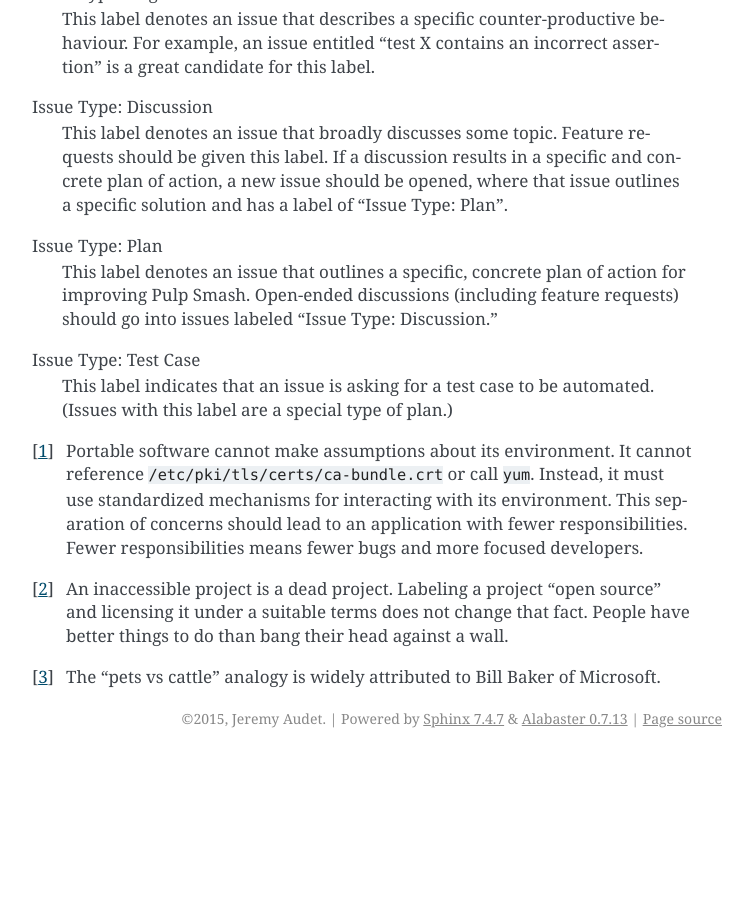
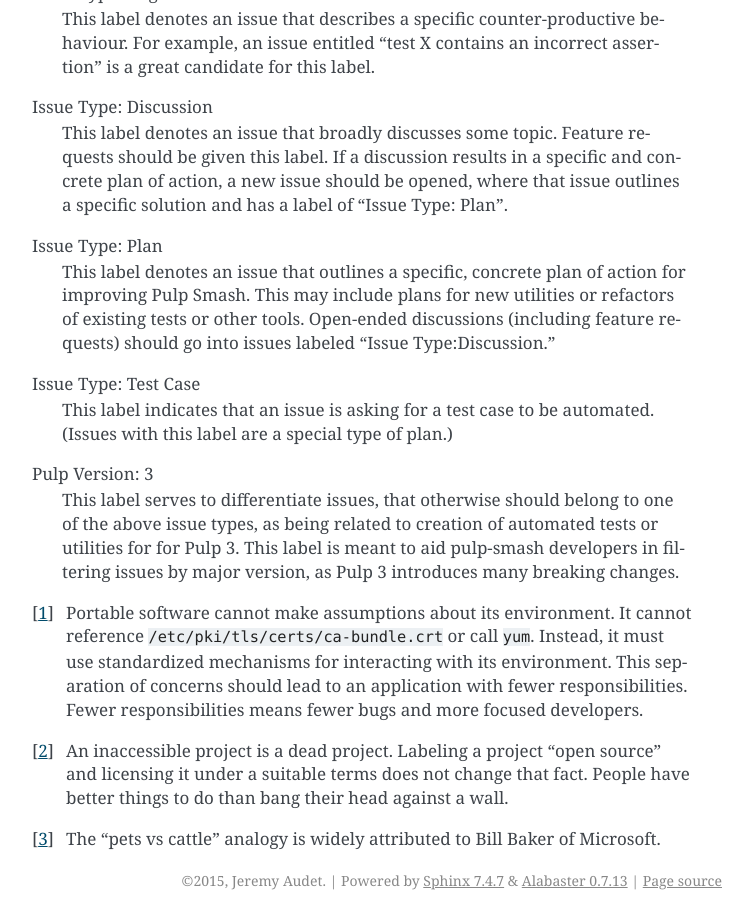
Before and after one commit to pulp/pulp-smash, a Sphinx documentation site: the page built from docs/about.rst, in a window 1280 px wide and 900 px high, scrolled down 3031 px. Shown: the whole window, without its empty margins (388-1140 px from the left). Built offline with Sphinx 7.4.7, drawn with Linux system fonts in a browser that asks for light colours; before the commit the page ends 3789 px from its top, so only the background shows below that.

Commit message:
add Pulp Version:3 label description and elaborate on uses of Issue Type: Plan

```diff
--- a/docs/about.rst
+++ b/docs/about.rst
@@ -137,13 +137,22 @@
     outlines a specific solution and has a label of "Issue Type: Plan".
 
 Issue Type: Plan
-    This label denotes an issue that outlines a specific, concrete plan of
-    action for improving Pulp Smash. Open-ended discussions (including feature
-    requests) should go into issues labeled "Issue Type: Discussion."
+    This label denotes an issue that outlines a specific, concrete
+    plan of action for improving Pulp Smash. This may include plans for new
+    utilities or refactors of existing tests or other tools. Open-ended
+    discussions (including feature requests) should go into issues labeled
+    "Issue Type:Discussion."
 
 Issue Type: Test Case
     This label indicates that an issue is asking for a test case to be
     automated. (Issues with this label are a special type of plan.)
+
+Pulp Version: 3
+    This label serves to differentiate issues, that otherwise should belong
+    to one of the above issue types, as being related to creation of automated
+    tests or utilities for for Pulp 3. This label is meant to aid
+    pulp-smash developers in filtering issues by major version, as Pulp 3
+    introduces many breaking changes.
 
 .. [1] Portable software cannot make assumptions about its environment. It
     cannot reference ``/etc/pki/tls/certs/ca-bundle.crt``  or call ``yum``.
```
